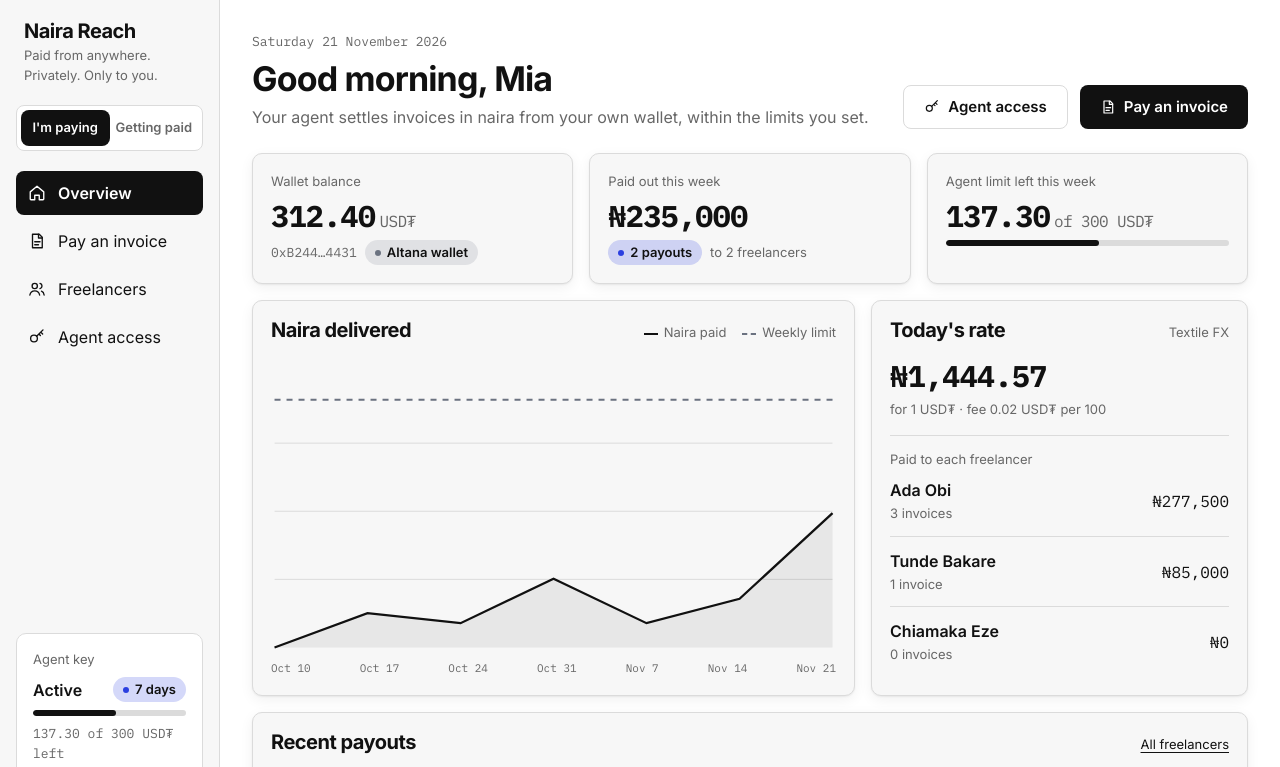
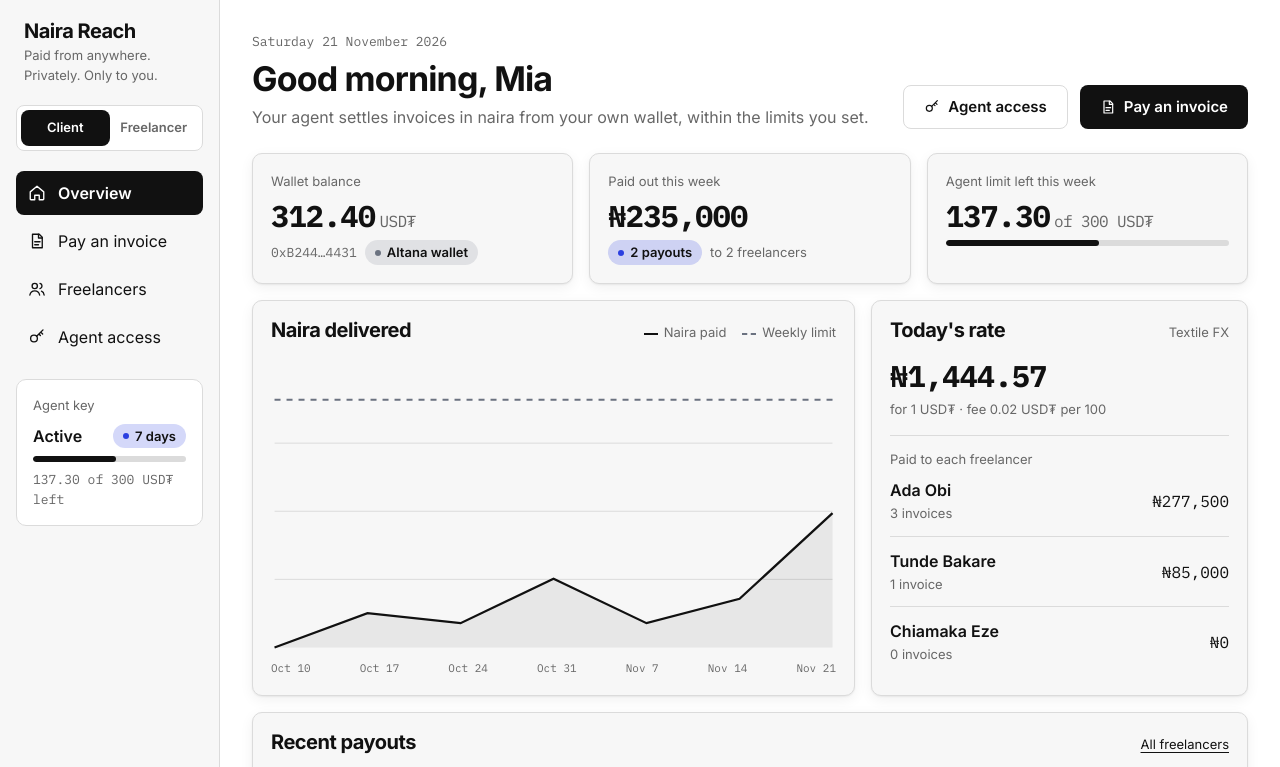
Before and after one commit to Mhiah/Naira-Reach, a website: page web/index.html in a window 1280 px wide. Shown: the top 767 px of the page. Drawn offline with Linux system fonts and the light colour scheme.

Commit message:
Website: Client / Freelancer sides; sidebar card follows the menu

```diff
--- a/web/index.html
+++ b/web/index.html
@@ -20,9 +20,9 @@
         <span class="brand-name">Naira Reach</span>
         <span class="brand-tag">Paid from anywhere. Privately. Only to you.</span>
       </div>
-      <div class="mode" role="group" aria-label="Side">
-        <a href="#/pay/overview" data-mode="pay">I'm paying</a>
-        <a href="#/get/code" data-mode="get">Getting paid</a>
+      <div class="mode" role="group" aria-label="Choose your side">
+        <a href="#/pay/overview" data-mode="pay">Client</a>
+        <a href="#/get/code" data-mode="get">Freelancer</a>
       </div>
       <ul class="menu" id="menu"></ul>
       <div class="side-card" id="side-card"></div>
--- a/web/styles.css
+++ b/web/styles.css
@@ -98,7 +98,6 @@ a { color: var(--color-primary); text-underline-offset: 3px; }
 .menu svg { width: 18px; height: 18px; flex: none; }
 
 .side-card {
-  margin-top: auto;
   background: var(--color-bg); border: 1px solid var(--color-border); border-radius: var(--radius-card);
   padding: var(--s4); display: flex; flex-direction: column; gap: var(--s2);
 }
```
